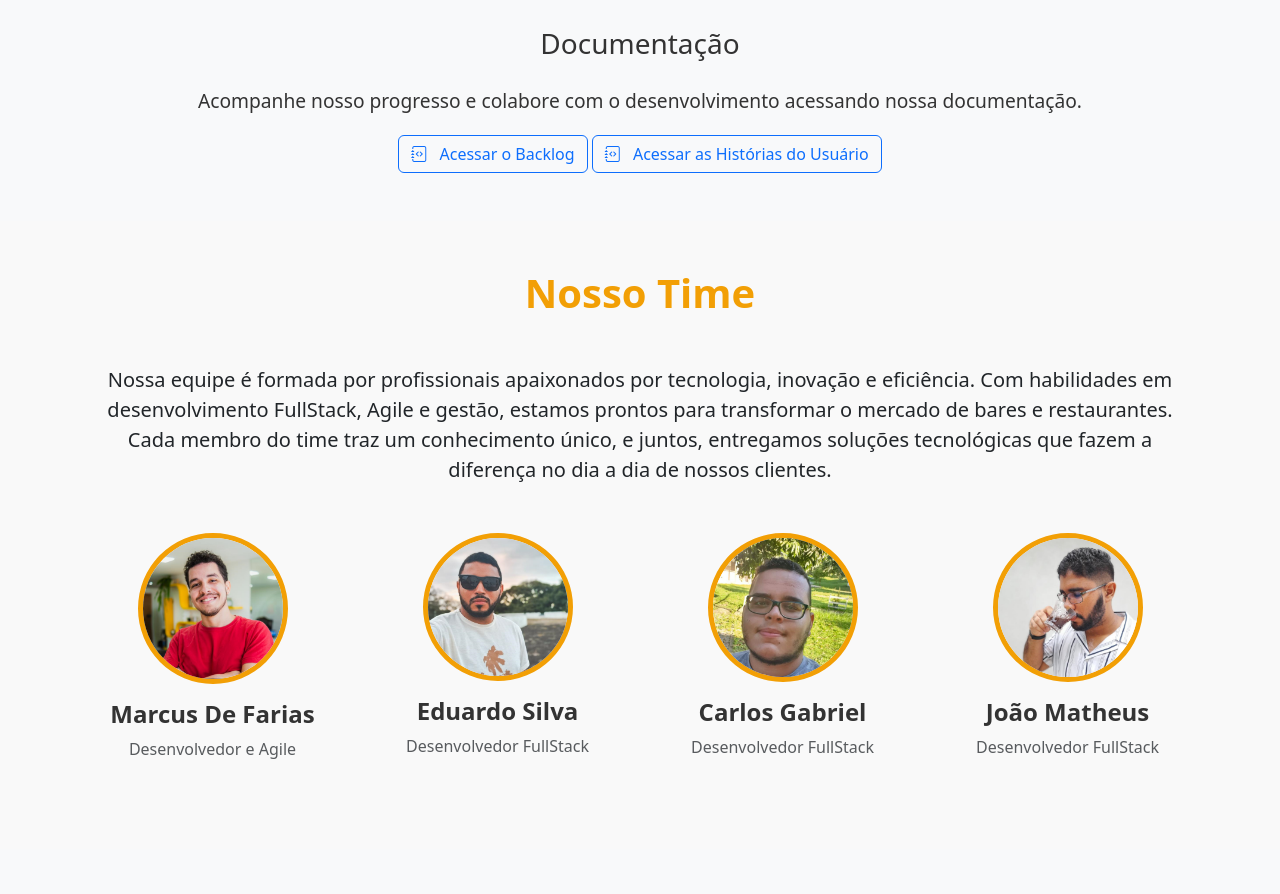
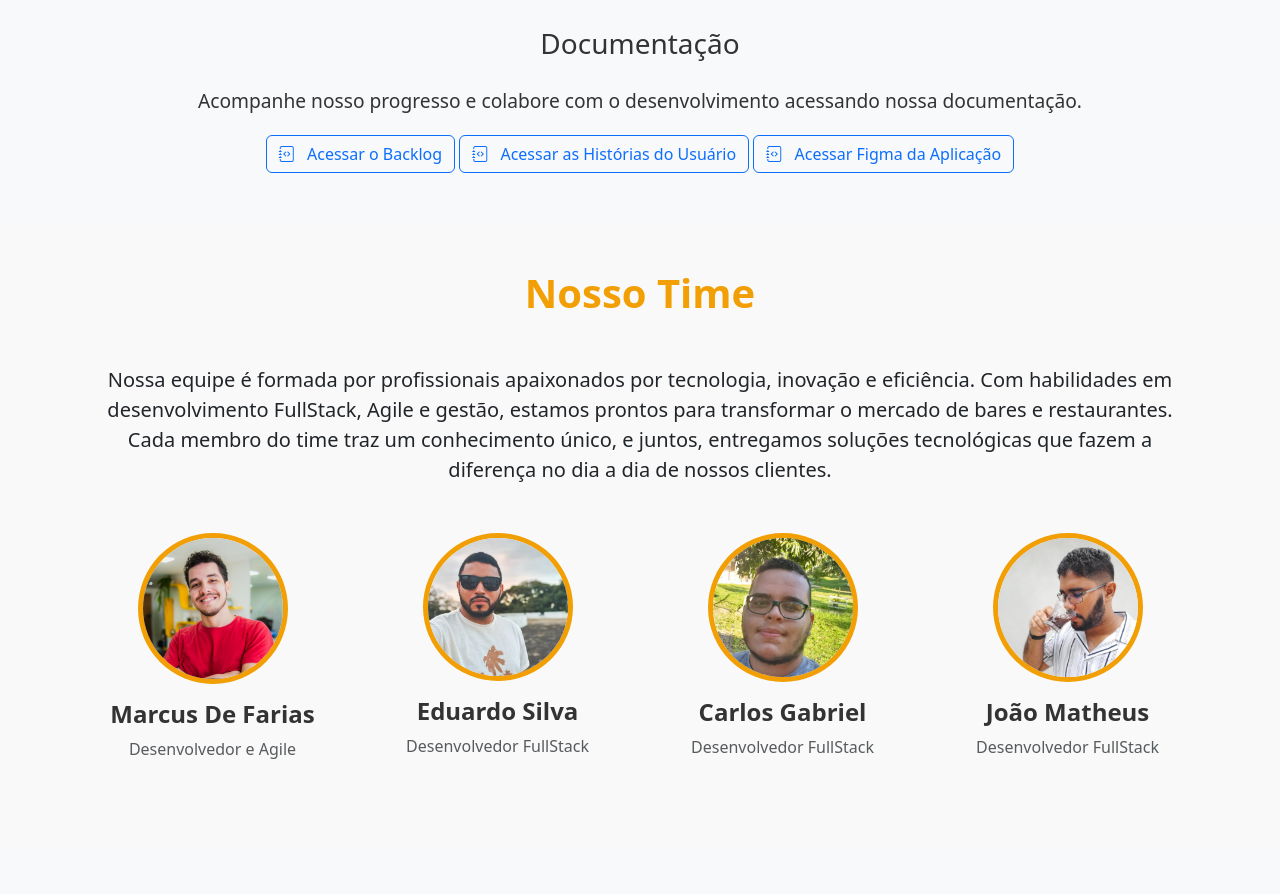
Before and after one commit to Smart-Pub-Technology/smartpub-website, a plain HTML site: page index.html in a window 1280 px wide. Shown: the part 1220-2114 px from the top of the page. Drawn offline with nearby package versions, Linux system fonts and the light colour scheme.

Commit message:
Adiconando Figma

```diff
--- a/index.html
+++ b/index.html
@@ -172,6 +172,9 @@
             <a href="https://docs.google.com/document/d/1JAEggemzyfTRLWgPOGnTrHsEMpgufneHXRBO2RD6Cqo/edit?pli=1&tab=t.0" target="_blank" class="btn btn-outline-primary">
                 <i class="bi bi-journal-code me-2"></i> Acessar as Histórias do Usuário
             </a>
+            <a href="https://www.figma.com/design/tkAE0YiTfKYWJ5W4qcFaZY/SmartPub?node-id=7-237&t=P1K3VMLsIpAIHeoP-1" target="_blank" class="btn btn-outline-primary">
+                <i class="bi bi-journal-code me-2"></i> Acessar Figma da Aplicação
+            </a>
         </div>
     </div>
 </section>
```
